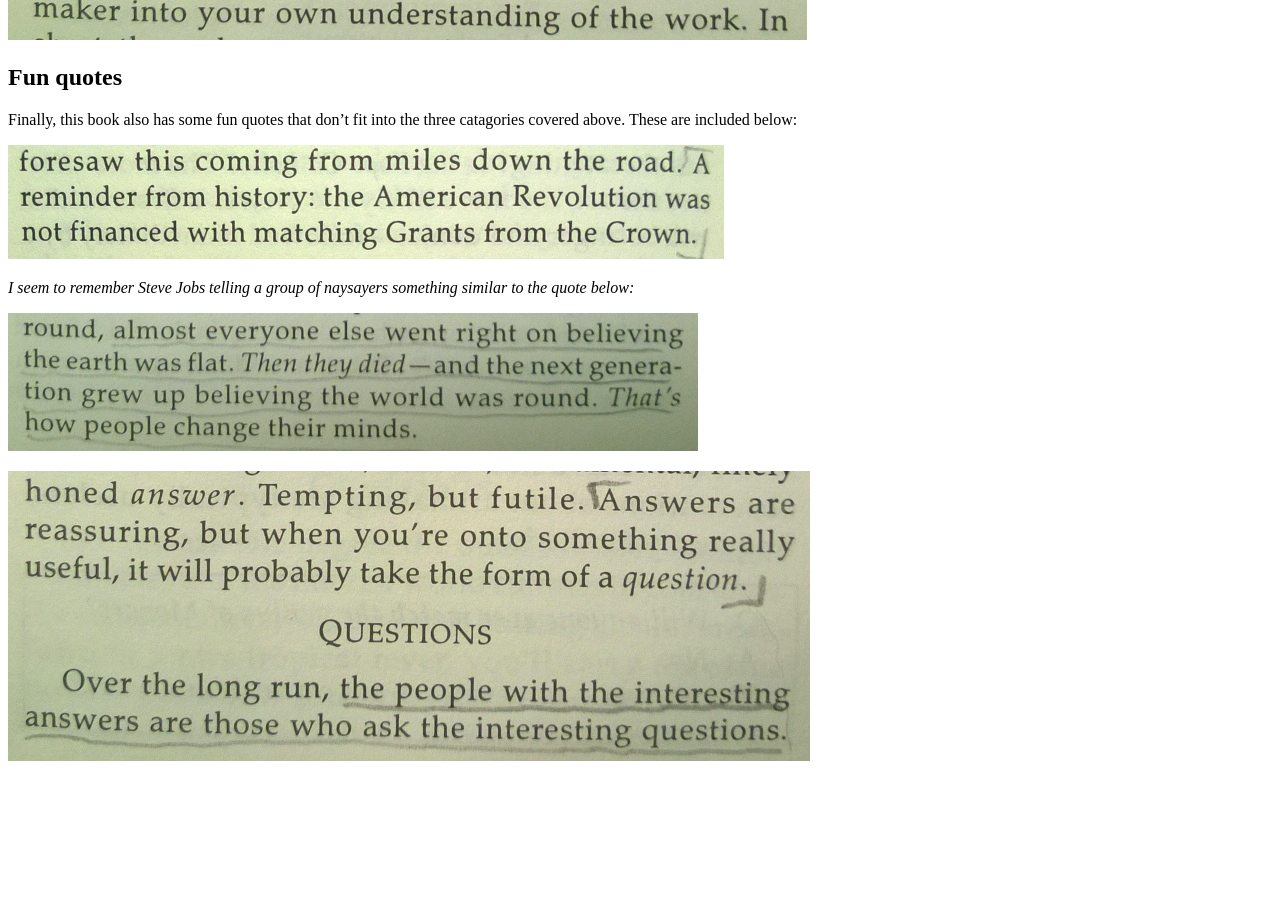
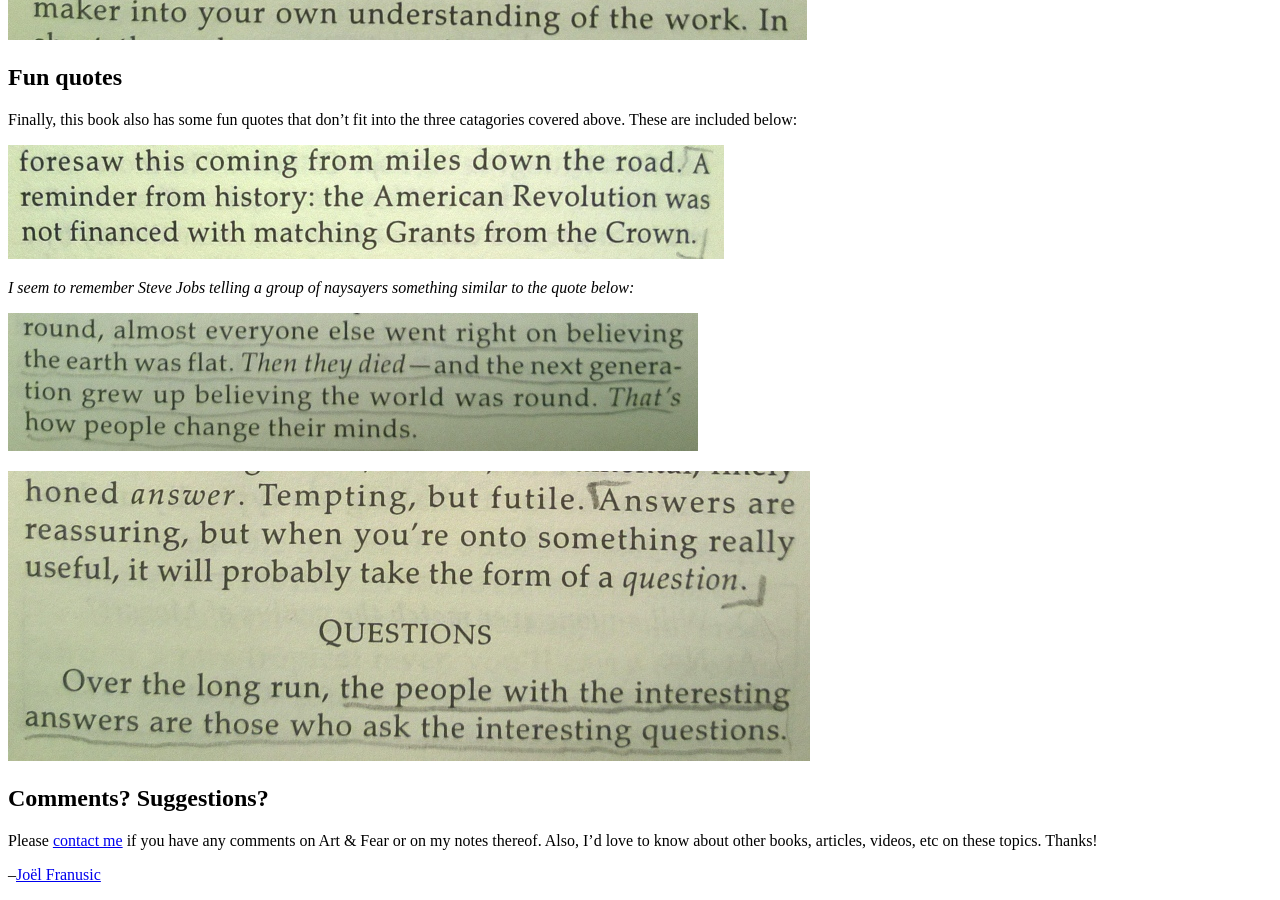
Before and after one commit to jpf/jpf.github.io, a Jekyll site: the page built from _posts/2015-02-27-notes-on-art-and-fear.md, in a window 1280 px wide and 900 px high, scrolled down 5463 px. Built offline with Jekyll 4.4.1, drawn with Linux system fonts in a browser that asks for light colours; before the commit the page ends 6244 px from its top, so only the background shows below that.

Commit message:
add comments/suggestions section

```diff
--- a/_posts/2015-02-27-notes-on-art-and-fear.md
+++ b/_posts/2015-02-27-notes-on-art-and-fear.md
@@ -119,3 +119,11 @@ catagories covered above. These are included below:
 ![How people change their minds](/assets/img/art-and-fear-page-57.jpg)
 
 ![On asking intresting questions](/assets/img/art-and-fear-page-113.jpg)
+
+## Comments? Suggestions?
+
+Please [contact me](/contact) if you have any comments on Art & Fear
+or on my notes thereof. Also, I'd love to know about other books, articles,
+videos, etc on these topics. Thanks!
+
+--[Joël Franusic](/)
```
